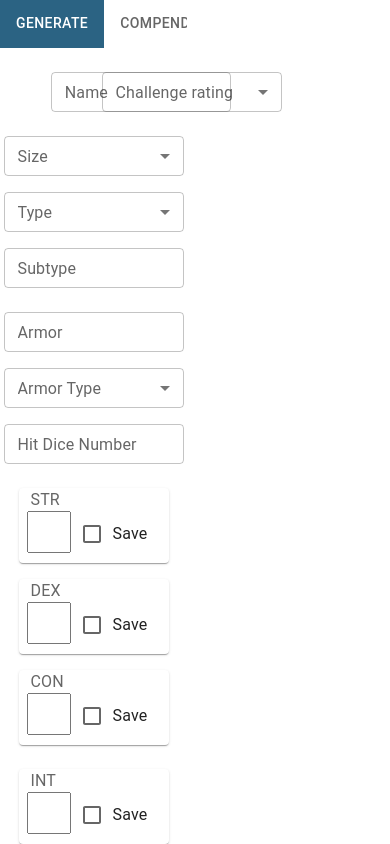
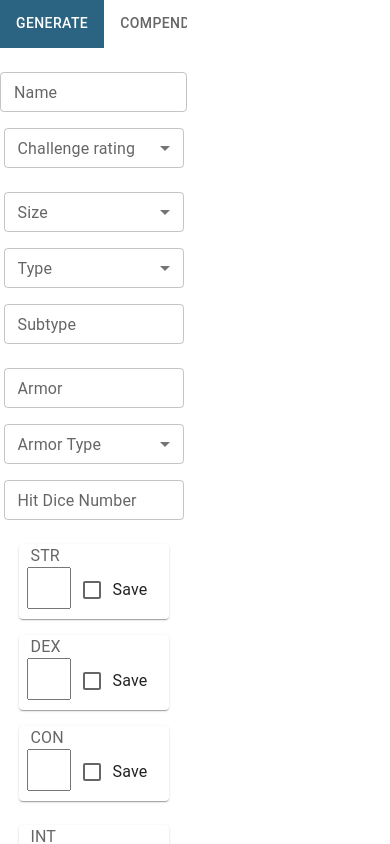
Before and after one commit to MoshaKartoshaGlazova/dnd, a React (Create React App) app: page / in a window 390 px wide. Shown: the top 844 px of the page. Built offline with nearby package versions, Linux system fonts and the light colour scheme.

Commit message:
fix: name aligning on the small screens

```diff
--- a/src/components/ManualEdit.jsx
+++ b/src/components/ManualEdit.jsx
@@ -24,7 +24,7 @@ const ManualEdit = () => {
         justifyContent="center"
         spacing={2}
       >
-        <Grid item xs={3}>
+        <Grid item >
           <TextField
             sx={{ minWidth: 180 }}
             label="Name"
@@ -35,7 +35,7 @@ const ManualEdit = () => {
             onChange={(event) => onChange(event.target)}
           />
         </Grid>
-        <Grid item xs={3}>
+        <Grid item >
           <FormControl item sx={{ minWidth: 180 }} size="small">
             <InputLabel id="challenge-rating-label">
               Challenge rating
```
